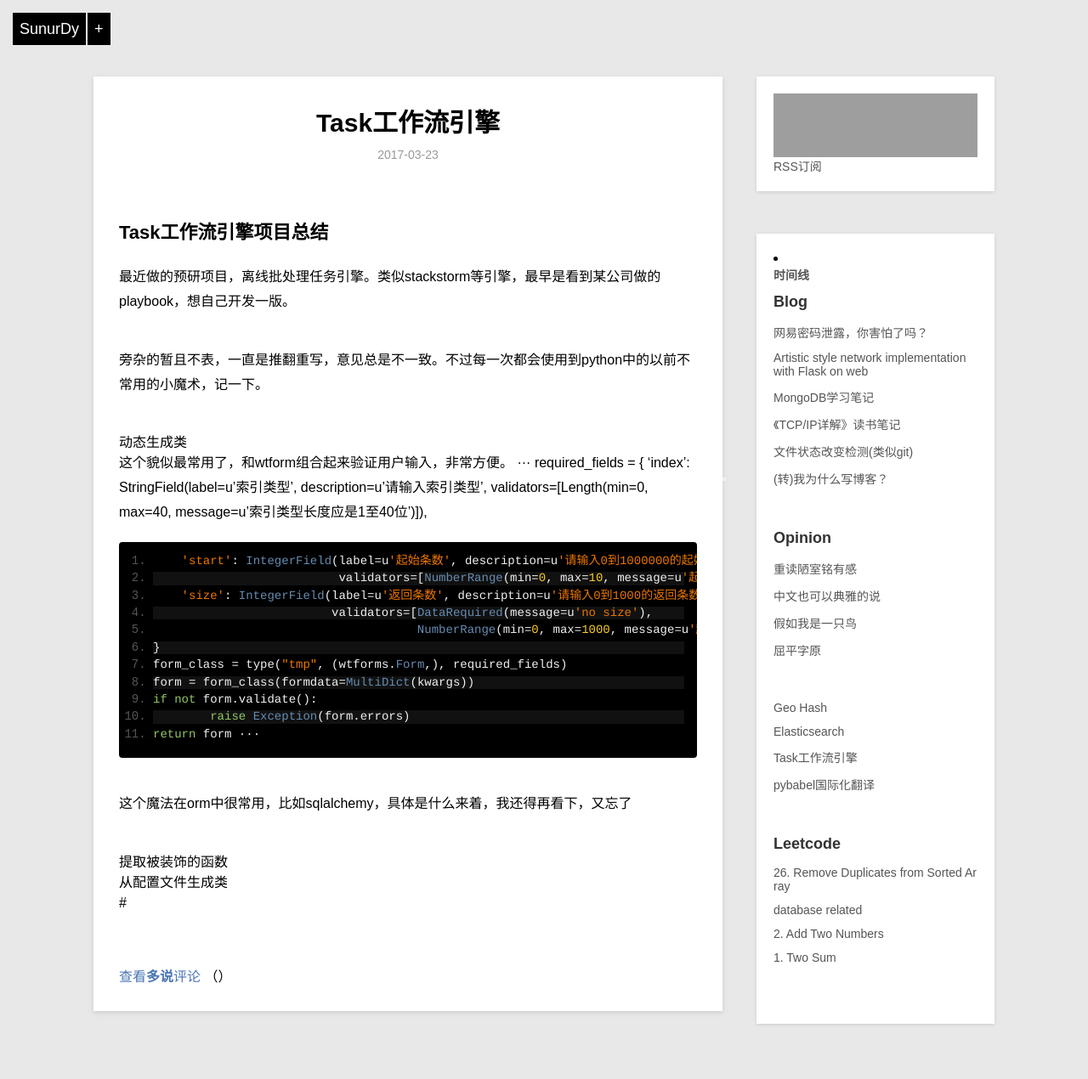
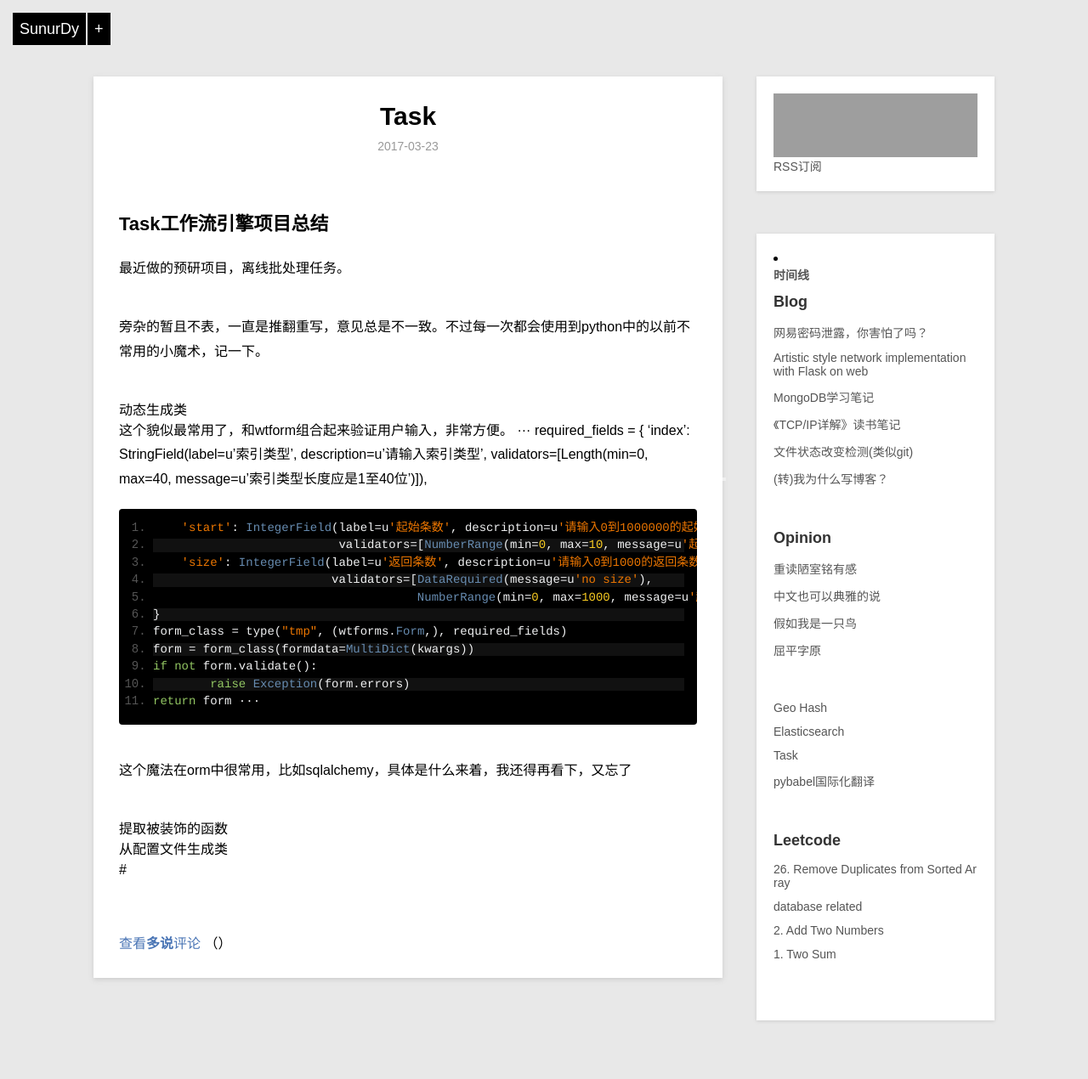
Before and after one commit to sunurdy/sunurdy.github.io, a Jekyll site: the page built from _posts/project/2017-03-23-task-workflow-engine.md, in a window 1280 px wide. Shown: the whole page at 85% size. Built offline with Jekyll 4.4.1, drawn with Linux system fonts in a browser that asks for light colours; Markdown is read by kramdown in place of the engine named in the settings; comment, search, counter and statistics services are not loaded; grey boxes are pictures that could not be loaded.

Commit message:
Update 2017-03-23-task-workflow-engine.md

```diff
--- a/_posts/project/2017-03-23-task-workflow-engine.md
+++ b/_posts/project/2017-03-23-task-workflow-engine.md
@@ -1,13 +1,13 @@
 ---
 layout:     post
-title:     Task工作流引擎
+title:     Task
 category: project
 description: 工作
 ---
 
 ##Task工作流引擎项目总结
 
-最近做的预研项目，离线批处理任务引擎。类似stackstorm等引擎，最早是看到某公司做的playbook，想自己开发一版。
+最近做的预研项目，离线批处理任务。
 
 旁杂的暂且不表，一直是推翻重写，意见总是不一致。不过每一次都会使用到python中的以前不常用的小魔术，记一下。
 
```
